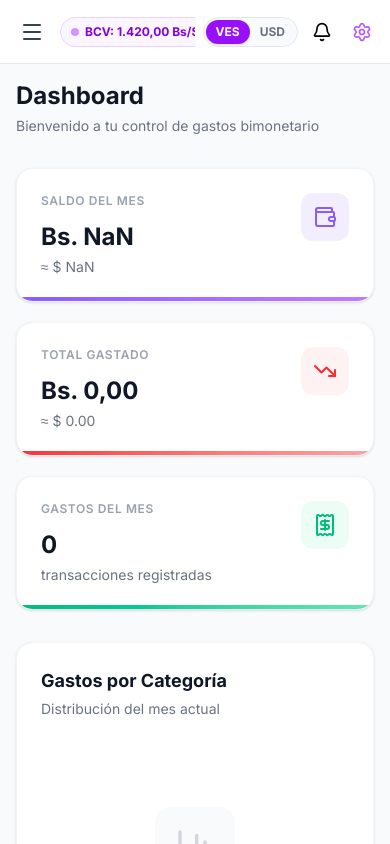
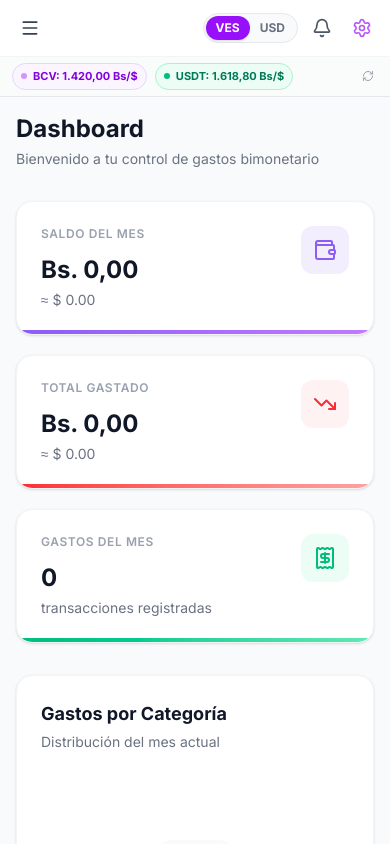
Before and after one commit to abel322/control-gastos, a Next.js app: page / in a window 390 px wide. Built offline with nearby package versions, Linux system fonts and the light colour scheme; no server answers; the database is empty.

Commit message:
fix: hacer responsivas las badges de tasas BCV y USDT en movil

```diff
--- a/src/app/(dashboard)/actions.ts
+++ b/src/app/(dashboard)/actions.ts
@@ -136,6 +136,8 @@ export async function getMonthSummary() {
       transactionCount: 0,
       categories: [],
       currentRate: 1420.0,
+      totalIncomeVES: 0,
+      totalIncomeUSD: 0,
     };
   }
 }
--- a/src/components/layout/Header.tsx
+++ b/src/components/layout/Header.tsx
@@ -48,26 +48,36 @@ export default function Header({ exchangeRate, onOpenMobileMenu }: HeaderProps)
   const usdtVal = rates?.usdt ?? (exchangeRate * 1.14);
 
   return (
-    <header className="flex h-16 items-center justify-between border-b border-gray-200 bg-white px-3 sm:px-6 gap-2">
-      {/* Left side - Hamburger Button (mobile only) + BCV & USDT Live Indicators */}
-      <div className="flex items-center gap-2 sm:gap-3 overflow-x-auto no-scrollbar">
+    <header className="border-b border-gray-200 bg-white">
+      {/* Main Top Header Bar */}
+      <div className="flex h-14 sm:h-16 items-center justify-between px-3 sm:px-6 gap-2">
+        {/* Left side - Hamburger Button (mobile) + BCV & USDT Live Indicators (desktop) */}
+        <div className="flex items-center gap-2 sm:gap-3">
           {/* Mobile Hamburger Toggle Button */}
           <button
             onClick={onOpenMobileMenu}
             className="md:hidden flex shrink-0 items-center justify-center rounded-xl p-2 text-gray-700 hover:bg-gray-100 transition-colors focus:outline-none active:scale-95"
             aria-label="Abrir menú principal"
           >
-          <Menu className="h-6 w-6" />
+            <Menu className="h-5 w-5 sm:h-6 sm:w-6" />
           </button>
 
+          {/* Desktop Rates Indicators */}
+          <div className="hidden md:flex items-center gap-3">
             {/* BCV Official Badge */}
-        <div className="flex shrink-0 items-center gap-1.5 rounded-full bg-purple-50 border border-purple-200 px-2.5 sm:px-3 py-1.5 text-xs font-bold text-purple-700 transition-all hover:bg-purple-100/70" title="Dólar Oficial BCV">
+            <div
+              className="flex shrink-0 items-center gap-1.5 rounded-full bg-purple-50 border border-purple-200 px-3 py-1.5 text-xs font-bold text-purple-700 transition-all hover:bg-purple-100/70"
+              title="Dólar Oficial BCV"
+            >
               <span className="h-2 w-2 rounded-full bg-purple-500 animate-pulse" />
               <span className="whitespace-nowrap">BCV: {formatRate(bcvVal)} Bs/$</span>
             </div>
 
             {/* USDT/Paralelo Cripto Badge */}
-        <div className="flex shrink-0 items-center gap-1.5 rounded-full bg-emerald-50 border border-emerald-250 px-2.5 sm:px-3 py-1.5 text-xs font-bold text-emerald-700 transition-all hover:bg-emerald-100/70" title="Dólar USDT/Paralelo">
+            <div
+              className="flex shrink-0 items-center gap-1.5 rounded-full bg-emerald-50 border border-emerald-200 px-3 py-1.5 text-xs font-bold text-emerald-700 transition-all hover:bg-emerald-100/70"
+              title="Dólar USDT/Paralelo"
+            >
               <span className="h-2 w-2 rounded-full bg-emerald-500" />
               <span className="whitespace-nowrap">USDT: {formatRate(usdtVal)} Bs/$</span>
             </div>
@@ -81,6 +91,7 @@ export default function Header({ exchangeRate, onOpenMobileMenu }: HeaderProps)
             >
               <RefreshCw className={`h-3.5 w-3.5 ${loading ? "animate-spin text-purple-600" : ""}`} />
             </button>
+          </div>
         </div>
 
         {/* Right side - Currency toggle + icons */}
@@ -117,7 +128,7 @@ export default function Header({ exchangeRate, onOpenMobileMenu }: HeaderProps)
           </div>
 
           {/* Notification Bell */}
-        <button className="relative rounded-lg p-1.5 sm:p-2 text-gray-650 hover:bg-gray-100 transition-colors">
+          <button className="relative rounded-lg p-1.5 sm:p-2 text-gray-600 hover:bg-gray-100 transition-colors">
             <Bell className="h-5 w-5" />
           </button>
 
@@ -126,6 +137,47 @@ export default function Header({ exchangeRate, onOpenMobileMenu }: HeaderProps)
             <Settings className="h-5 w-5" />
           </button>
         </div>
+      </div>
+
+      {/* Mobile Sub-Header for Exchange Rates */}
+      <div className="flex md:hidden items-center justify-between border-t border-gray-100 bg-gray-50/80 px-3 py-1.5 gap-2 overflow-x-auto no-scrollbar">
+        <div className="flex items-center gap-2 shrink-0">
+          {/* BCV Badge Mobile */}
+          <div
+            className="flex shrink-0 items-center gap-1.5 rounded-full bg-purple-50 border border-purple-200 px-2 py-1 text-[11px] font-bold text-purple-700 transition-all"
+            title="Dólar Oficial BCV"
+          >
+            <span className="h-1.5 w-1.5 rounded-full bg-purple-500 animate-pulse shrink-0" />
+            <span className="whitespace-nowrap">BCV: {formatRate(bcvVal)} Bs/$</span>
+          </div>
+
+          {/* USDT Badge Mobile */}
+          <div
+            className="flex shrink-0 items-center gap-1.5 rounded-full bg-emerald-50 border border-emerald-200 px-2 py-1 text-[11px] font-bold text-emerald-700 transition-all"
+            title="Dólar USDT/Paralelo"
+          >
+            <span className="h-1.5 w-1.5 rounded-full bg-emerald-500 shrink-0" />
+            <span className="whitespace-nowrap">USDT: {formatRate(usdtVal)} Bs/$</span>
+          </div>
+        </div>
+
+        {/* Refresh button & Last updated */}
+        <div className="flex items-center gap-1.5 shrink-0">
+          {lastUpdated && (
+            <span className="text-[10px] text-gray-400 font-medium whitespace-nowrap">
+              {lastUpdated}
+            </span>
+          )}
+          <button
+            onClick={fetchRates}
+            disabled={loading}
+            className="shrink-0 rounded-lg p-1 text-gray-400 hover:bg-gray-200 hover:text-gray-600 transition-colors disabled:opacity-50"
+            title="Refrescar tasas"
+          >
+            <RefreshCw className={`h-3 w-3 ${loading ? "animate-spin text-purple-600" : ""}`} />
+          </button>
+        </div>
+      </div>
     </header>
   );
 }
```
Lines whose indentation alone changed are shown as unchanged.
